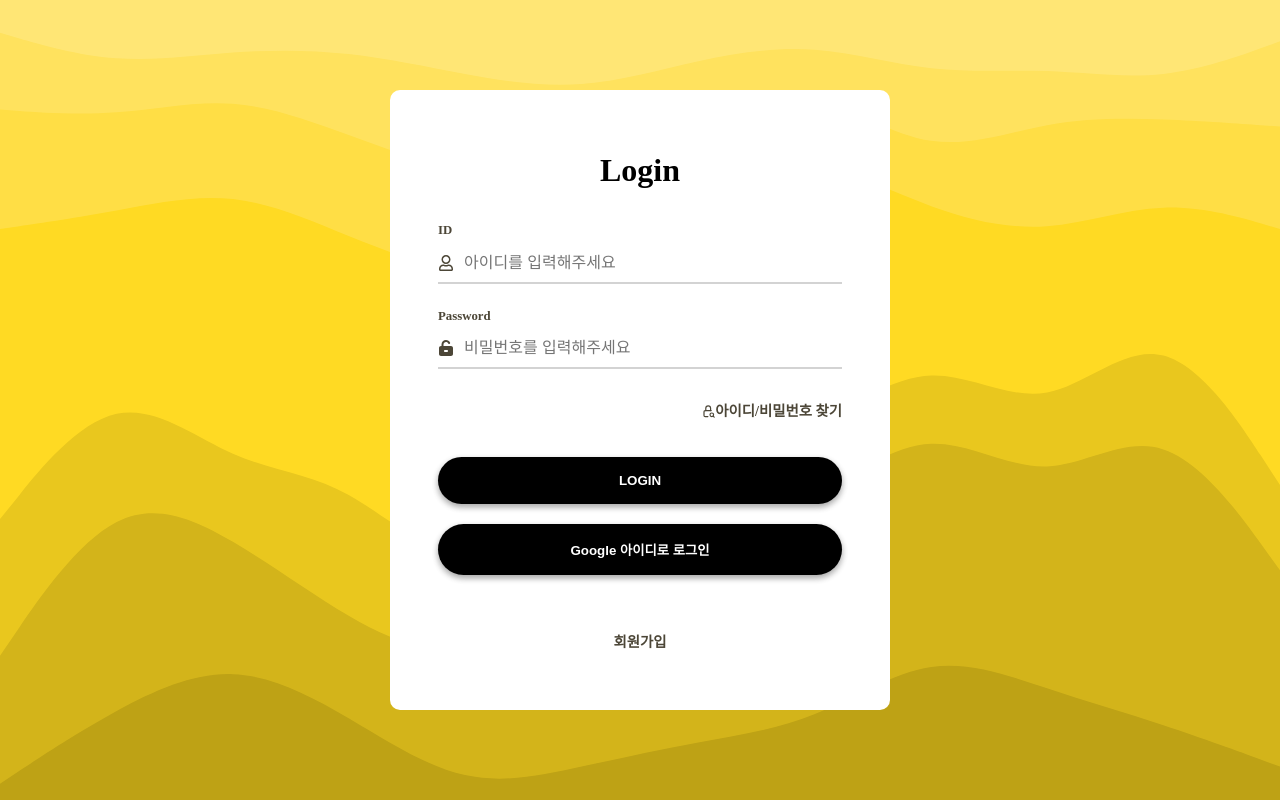
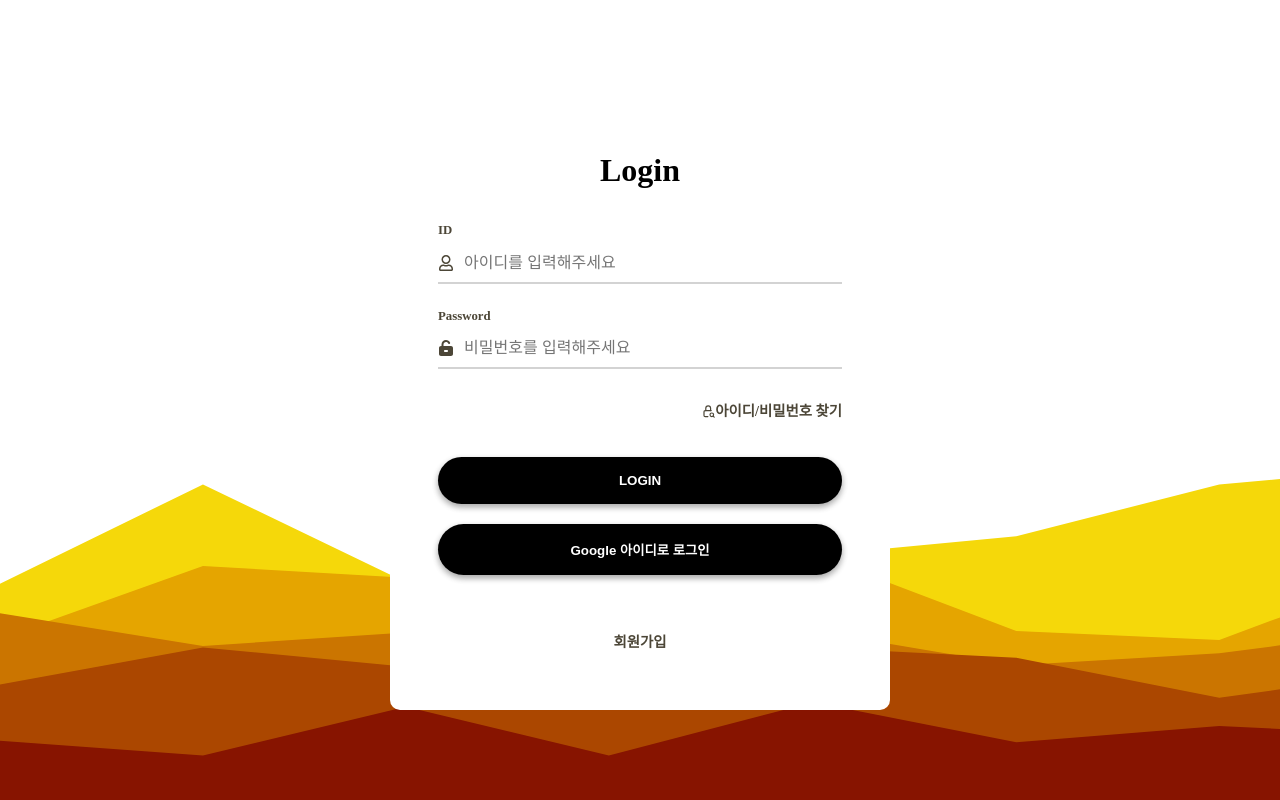
Before and after one commit to TeamUpTension/hit_the_road, a React (Vite) app in the folder frontend/: page /login in a window 1280 px wide. Built offline with nearby package versions, Linux system fonts and the light colour scheme.

Commit message:
[frontend] Design: Login page 배경 변경

```diff
--- a/frontend/src/pages/common/Login.tsx
+++ b/frontend/src/pages/common/Login.tsx
@@ -34,7 +34,7 @@ const LoginContainer = styled.div`
     display: flex;
     justify-content: center;
     align-items: center;
-    background-image: url(./stacked-waves-haikei.svg);
+    background-image: url(./layered-peaks-haikei.svg);
     background-size: cover;
     height: 100vh;
 `;
```
Also changed, not shown: frontend/public/layered-peaks-haikei.svg (added), frontend/public/stacked-waves-haikei.svg (deleted).
